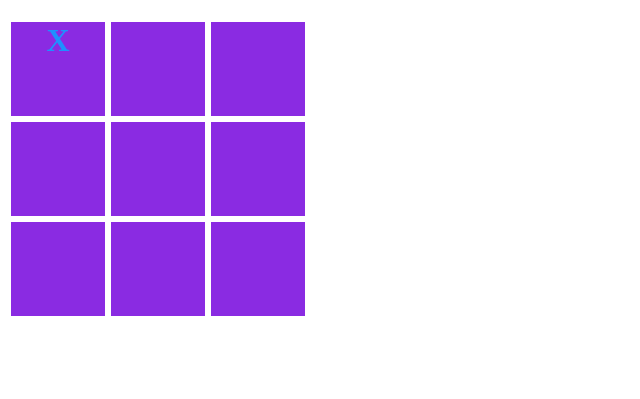
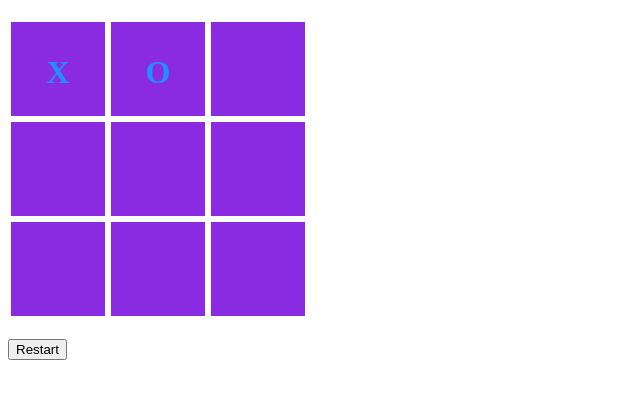
Before and after one commit to russell-warlow/tic-tac-toe, a plain HTML site: page index.html in a window 1280 px wide. Both pictures are taken after a click on the element 57 px from the left and 129 px from the top of the page. Shown: the part 61-460 px from the top of the page, without its empty margins (0-640 px from the left). Drawn offline with Linux system fonts and the light colour scheme.

Commit message:
main functionality works, small things could be better, mini-max next?

```diff
--- a/index.html
+++ b/index.html
@@ -28,6 +28,8 @@
             <div id="7"></div>
             <div id="8"></div>
         </div>
+        <h2 id="result"></h2>
+        <button id="restart">Restart</button>
         <script src="script.js" async defer></script>
     </body>
 </html>
--- a/script.js
+++ b/script.js
@@ -1,45 +1,146 @@
+// don't like how Player has to get initialized first because it's being used by controller
+const Player = (name, side) => {
+    const getName = () => name;
+    const getSide = () => side;
+    const makeMove = (board) => {
+        let position = board.moves()[Math.floor(Math.random()*board.moves().length)];
+        board.update(side, position);
+    };
+
+    return { getName, getSide, makeMove, };
+};
+
 const Board = (() =>  {
     const board = [null, null, null, null, null, null, null, null, null,];
+    const wins = [
+        [0, 1, 2], [3, 4, 5], [6, 7, 8],
+        [0, 3, 6], [1, 4, 7], [2, 5, 8],
+        [0, 4, 8], [2, 4, 6],
+    ];
+
     const gameState = () => board;
+
+    const reset = () => {
+        board.fill(null);
+    };
+
     const update = (selection, position) => {
         if (board[position] != null) {
             alert('invalid move');
         }
         board[position] = selection;
     };
-    const checkWin = () => {
-        // what is winning condition?
+    const moves = () => {
+        const ids = [];
+        for(let i=0; i<board.length; i++) {
+            if(board[i] == null) {
+                ids.push(i);
+            }
+        }
+        return ids;
     };
 
-    return { gameState, update, };
+    const checkWin = () => {
+        const X_positions = [];
+        const O_positions = [];
+        for(let i=0; i<board.length; i++) {
+            if(board[i] === 'X') {
+                X_positions.push(i);
+            }
+            else if(board[i] === 'O') {
+                O_positions.push(i);
+            }
+        }
+        if (X_positions.length > 2) {
+            for(let j=0; j<wins.length; j++) {
+                let [a, b, c] = wins[j];
+                if(X_positions.includes(a) && X_positions.includes(b) && X_positions.includes(c)) {
+                    return 'X';
+                }
+                else if(O_positions.includes(a) && O_positions.includes(b) && O_positions.includes(c)) {
+                    return 'O'
+                }
+            }
+        }
+        return null;
+    };
+
+    const checkTie = () => {
+        return !board.includes(null);
+    }
+
+    return { gameState, moves, update, checkWin, checkTie, reset, };
 })();
 
-const Display = (() =>  {
+const DisplayController = (() =>  {
 
+    const Computer = () => Player('computer', 'O');
+
+    const endGame = () => {
+        const squares = document.getElementById('grid').children;
+        for(let i=0; i<squares.length; i++) {
+            squares[i].removeEventListener('click', onClick);
+        }
+    };
+
+    /*
+    questions:
+
+    mostly done:
+    how make event handler accessible for removal as well?
+    center the x's and o's?
+    tie game notification ... ? how display on screen?
+    end game after either player selects square instead of waiting?
+
+    not done:
+    should display have a copy of the board ... ?
+    display name of winner?
+    let players choose sides?
+    mini-max algorithm?
+    */
+    const startGame = () => {
+        const squares = document.getElementById('grid').children;
+        Board.reset();
+        for(let i=0; i<squares.length; i++) {
+            squares[i].addEventListener('click', onClick);
+            squares[i].textContent = '';
+        }
+        document.getElementById('result').textContent = '';
+    };
+
+    const onClick = (e) => {
+        if(!Board.checkWin() && !Board.checkTie()) {
+            Board.update('X', e.target.id);
+            render(Board);
+        }
+        if(!Board.checkWin() && !Board.checkTie()) {
+            Computer().makeMove(Board);
+            render(Board);
+        }
+    };
 
     const render = (board) => {
         for(let i=0; i<board.gameState().length; i++) {
-            document.getElementById(i).textContent = (board.gameState()[i] == null) ? '' : board.gameState()[i];
+            document.getElementById(i).textContent =
+                (board.gameState()[i] == null) ? '' : board.gameState()[i];
+        }
+        const winner = board.checkWin();
+        if(winner != null) {
+            document.getElementById('result').textContent = winner + ' wins!';
+            endGame();
+        }
+        if(board.checkTie()) {
+            document.getElementById('result').textContent = 'tie game!';
+            endGame();
         }
     };
-    return { render, };
+
+    return { startGame, };
+
 })();
 
-const Player = (name, side) => {
-    const getName = () => name;
-    const getSide = () => side;
-    const makeMove = () => {
+document.getElementById('restart').addEventListener('click', function(e) {
+    DisplayController.startGame();
+})
 
-    };
-    return { getName, getSide, makeMove, };
-
-};
-
-const squares = document.getElementById('grid').children;
-for(let i=0; i<squares.length; i++) {
-    squares[i].addEventListener('click', function(e) {
-        // check grid if null? only then update?
-        Board.update('X', e.target.id);
-        Display.render(Board);
-    });
-}
+DisplayController.startGame();
--- a/style.css
+++ b/style.css
@@ -3,6 +3,7 @@
     flex-wrap: wrap;
     width: 300px;
     height: 300px;
+
 }
 
 div#grid > div {
@@ -15,9 +16,10 @@ div#grid > div {
     height: calc(100% / 3 - 0.2em);
     background-color: blueviolet;
     margin: 0.1em;
-    text-align: center;
-    vertical-align: middle;
     font-size: xx-large;
     color:dodgerblue;
     font-weight: 900;
+    text-align: center;
+    vertical-align: middle;
+    line-height: 100px;
   }
```
